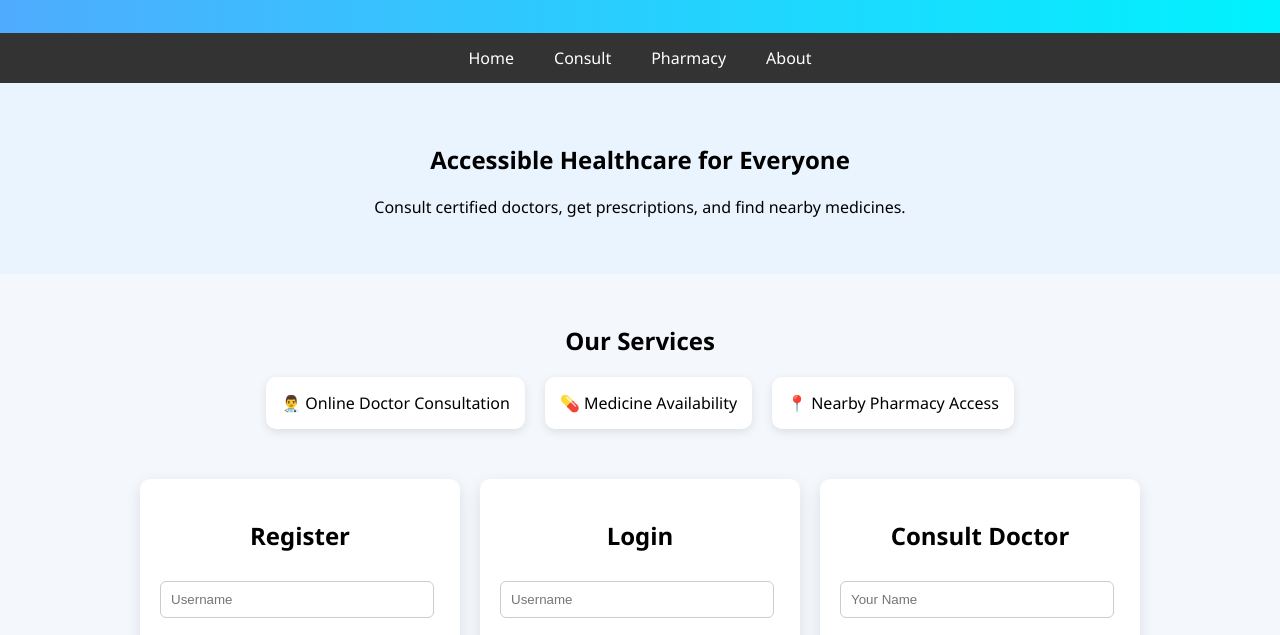
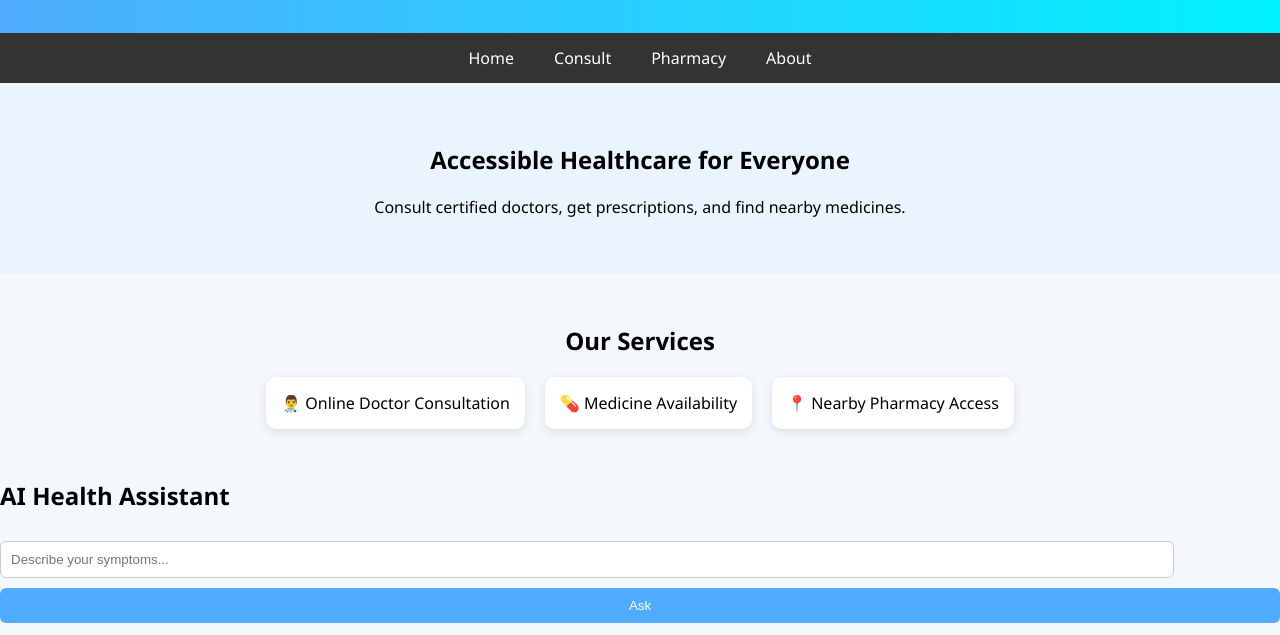
Before and after one commit to sohinigope92-sys/rural-health-hub, a plain HTML site: page index.html in a window 1280 px wide. Shown: the part 131-766 px from the top of the page. Drawn offline with Linux system fonts and the light colour scheme.

Commit message:
Update index.html

```diff
--- a/index.html
+++ b/index.html
@@ -33,6 +33,13 @@
   </div>
 </section>
 
+  <section class="chatbot">
+  <h2>AI Health Assistant</h2>
+  <input id="chatInput" placeholder="Describe your symptoms...">
+  <button onclick="chat()">Ask</button>
+  <div id="chatResult"></div>
+</section>
+
 <div class="container">
 
   <div class="card">
```
